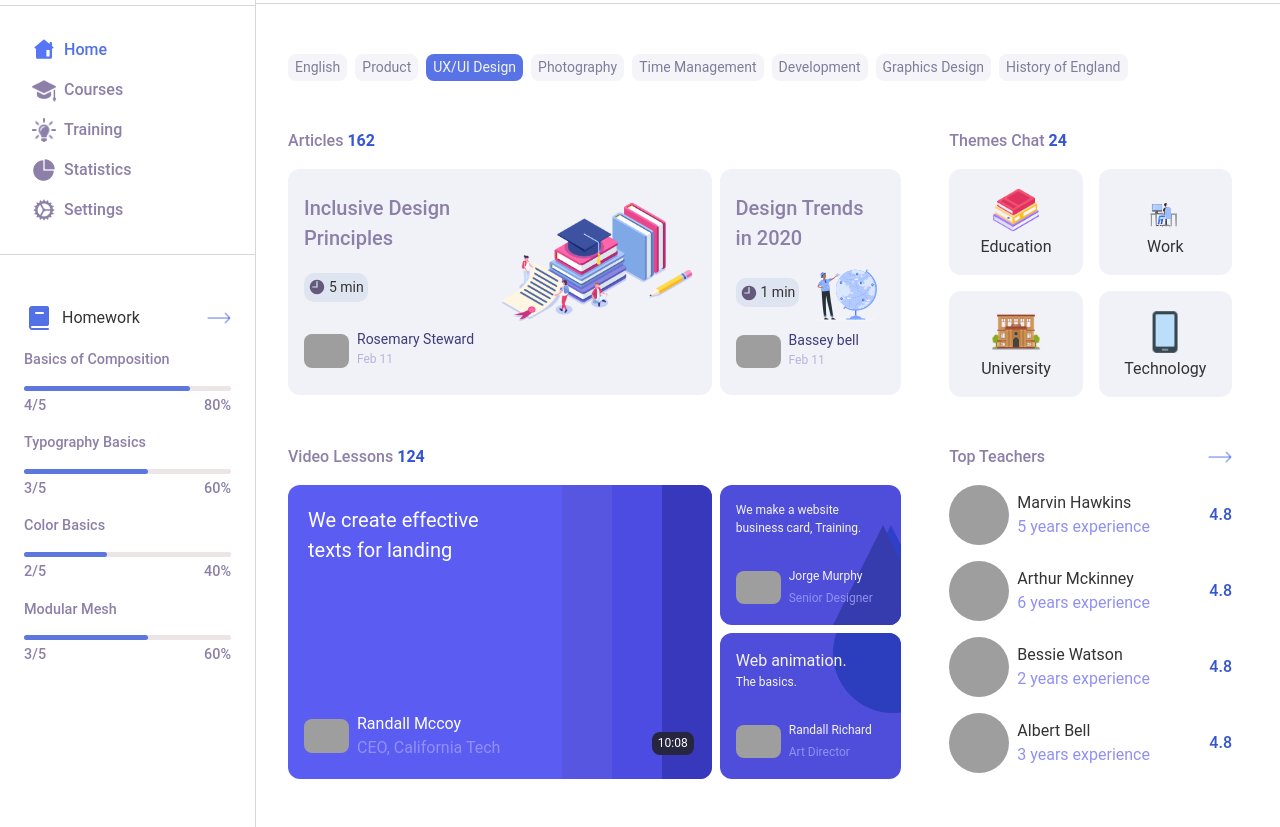
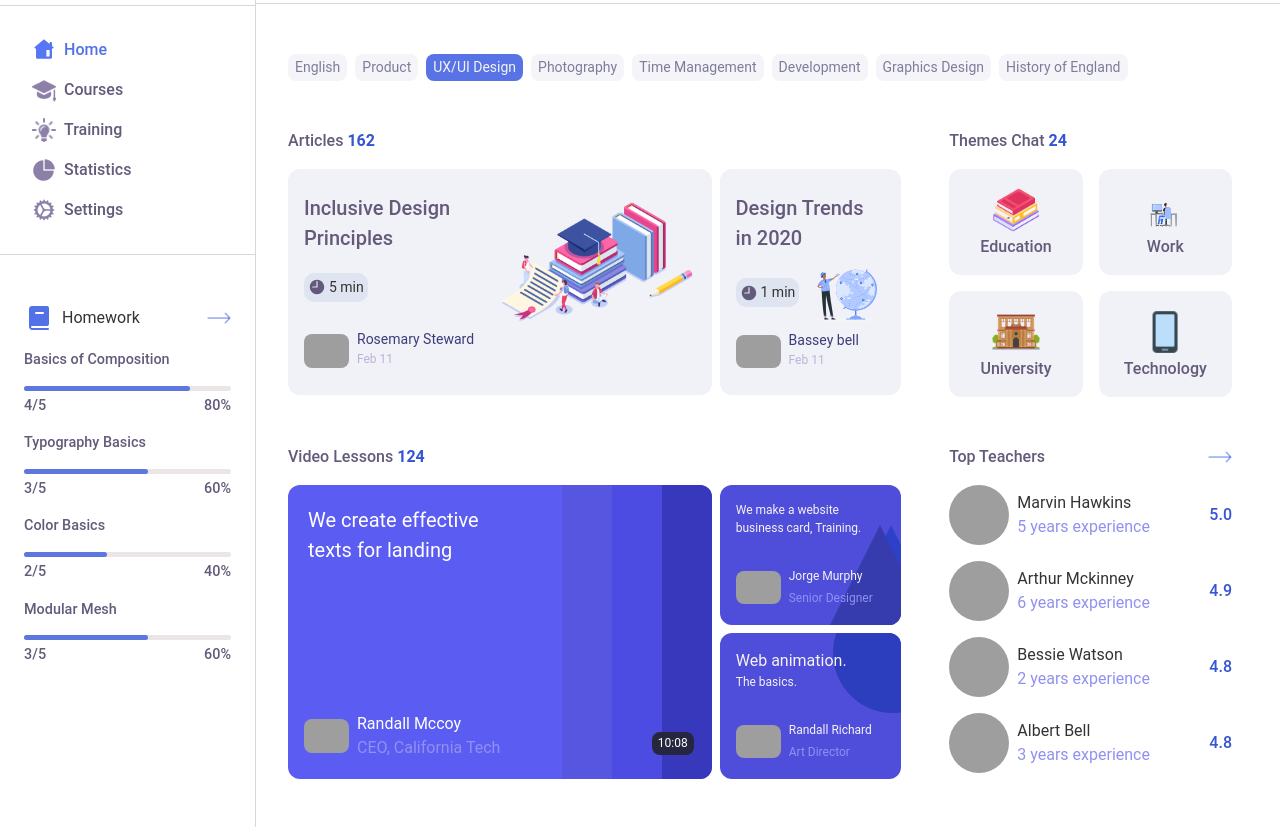
Before and after one commit to ibimina/learn, a plain HTML site: page index.html in a window 1280 px wide. Shown: the part 47-874 px from the top of the page. Drawn offline with Linux system fonts and the light colour scheme; grey boxes are pictures that could not be loaded.

Commit message:
docs: update styles

```diff
--- a/index.css
+++ b/index.css
@@ -8,7 +8,7 @@
 
 :root {
     --bg-accent: #5371E6;
-    --bg-accent-light: #8C80A9;
+    --bg-accent-light: #645a7a;
 }
 
 body {
@@ -239,7 +239,6 @@ progress::-webkit-progress-value {
     font-size: 14px;
     line-height: 14px;
     color: #3c3c79;
-    /* margin-bottom: 0.5em; */
 }
 
 .date {
@@ -255,8 +254,6 @@ progress::-webkit-progress-value {
 .two {
     width: 30%;
 }
-
-
 
 .grid_1 {
     grid-column: span 2;
@@ -402,7 +399,7 @@ progress::-webkit-progress-value {
 
 .t_one {
     bottom: 0;
-    right: -2em;
+    right: -1.8em;
     border-bottom: 100px solid rgb(54, 60, 174);
     z-index: 5;
 }
--- a/index.html
+++ b/index.html
@@ -167,20 +167,20 @@
                     <div class="grid_col_2">
                         <div class="card theme">
                             <img class="themeimg" src="/assets/icons8-books-66.png" alt="books">
-                            <p>Education</p>
+                            <p class="accent-light">Education</p>
                         </div>
                         <div class="card theme">
                             <img class="themeimg" src="/assets/Internship-rafiki.svg" alt="Internship rafiki">
-                            <p>Work</p>
+                            <p class="accent-light">Work</p>
                         </div>
                         <div class="card theme">
                             <img class="themeimg" src="/assets/icons8-university-66.png" alt="University">
-                            <p>University</p>
+                            <p class="accent-light">University</p>
 
                         </div>
                         <div class="card theme">
                             <img class="themeimg" src="/assets/icons8-smartphone-48.png" alt="smartphone">
-                            <p>Technology</p>
+                            <p class="accent-light">Technology</p>
                         </div>
                     </div>
                 </div>
@@ -254,7 +254,7 @@
                                     <p class="grey">5 years experience</p>
                                 </div>
                             </div>
-                            <p class="text_blue light">4.8</p>
+                            <p class="text_blue light">5.0</p>
                         </li>
                         <li class="flex between mb_three">
                             <div class="flex gap">
@@ -265,7 +265,7 @@
                                     <p class="grey">6 years experience</p>
                                 </div>
                             </div>
-                            <p class="text_blue light">4.8</p>
+                            <p class="text_blue light">4.9</p>
                         </li>
                         <li class="flex between mb_three">
                             <div class="flex gap">
```
